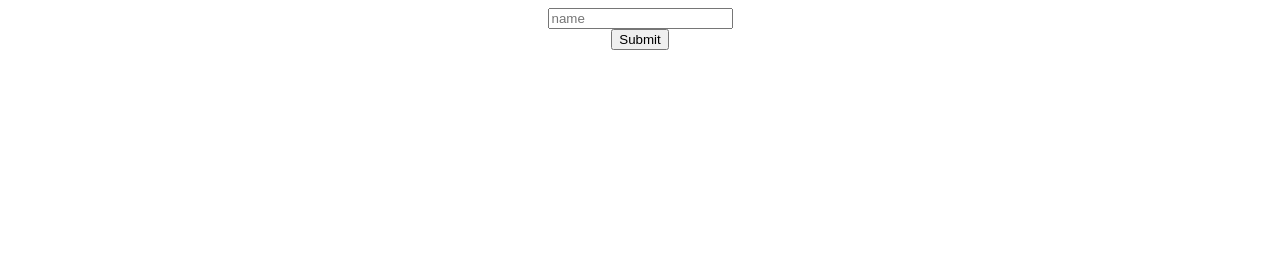
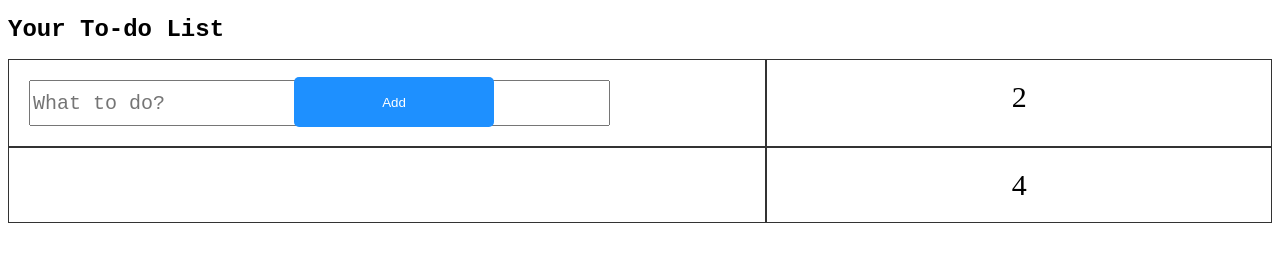
Before and after one commit to anasrul03/html-css-class, a plain HTML site: page html-css/index.html in a window 1280 px wide. Drawn offline with Linux system fonts and the light colour scheme.

Commit message:
Update for To Do List assignment

```diff
--- a/html-css/index.css
+++ b/html-css/index.css
@@ -1,10 +1,49 @@
-.form {
-  /* margin-top: 0%; */
-  width: 100%;
-  height: 100%;
-  align-items: center;
-  display: flex;
-  justify-content: center;
+h1 {
+  font-family: "Courier New", Courier, monospace;
+  font-weight: bold;
+  font-size: 1.5em;
+}
 
-  flex-direction: column;
+.grid-container {
+  position: relative;
+  display: grid;
+  border: 1px;
+  background-color: azures;
+  grid-template-columns: 60% 40%;
 }
+
+.grid-item {
+  background-color: rgba(255, 255, 255, 0.8);
+  border: 1px solid rgba(0, 0, 0, 0.8);
+  padding: 20px;
+  font-size: 30px;
+  text-align: center;
+}
+
+#inputText {
+  font-family: "Courier New", Courier, monospace;
+  font-weight: regular;
+  font-size: 20px;
+  display: block;
+  width: 80%;
+  overflow: scroll;
+  resize: both;
+  min-height: 40px;
+  line-height: 20px;
+}
+
+button {
+  position: absolute;
+  top: 0;
+  border-radius: 5px;
+  right: 780px;
+  z-index: 2;
+  border: none;
+  top: 18px;
+  height: 50px;
+  width: 200px;
+  cursor: pointer;
+  color: white;
+  background-color: #1e90ff;
+  transform: translateX(2px);
+}
--- a/html-css/index.html
+++ b/html-css/index.html
@@ -5,15 +5,27 @@
     <meta http-equiv="X-UA-Compatible" content="IE=edge" />
 
     <meta name="viewport" content="width=device-width, initial-scale=1.0" />
+    <script
+      src="https://kit.fontawesome.com/49c37c2552.js"
+      crossorigin="anonymous"
+    ></script>
     <link rel="stylesheet" href="index.css" />
     <title>Document</title>
   </head>
   <body>
-    <div class="form">
-      <input type="text" placeholder="name" id="nameText" />
-      <button onclick="buttonClick()">Submit</button>
-      <div id="render_element"></div>
+    <h1>Your To-do List</h1>
+    <div class="grid-container">
+      <div class="grid-item">
+        <!-- <label for=""> Insert your to-do list here</label> -->
+        <input type="text" id="inputText" placeholder="What to do?" />
+        <button onclick="buttonClick()">Add</button>
+      </div>
+      <div class="grid-item">2</div>
+      <div class="grid-item"><div id="render_element"></div></div>
+      <div class="grid-item">4</div>
     </div>
+
+    <!-- <div id="demo"></div> -->
   </body>
   <script src="index.js"></script>
 </html>
--- a/html-css/index.js
+++ b/html-css/index.js
@@ -4,33 +4,32 @@ console.log("javascript is connected!");
 
 // console.log("buttonClickisRun");
 // };
-let array = ['test'];
-let renderElement = document.getElementById('render_element');
+let todoList = [];
+let renderElement = document.getElementById("render_element");
 
-
-function buttonClick(){
-
-    const input = document.getElementById('nameText').value;
+function buttonClick() {
+  const input = document.getElementById("inputText").value;
   // b = input.value;
   console.log("ButtonisCLICK!");
   console.log(input);
-    array.push(input);
-    console.log(array);
-
+  todoList.push(input);
+  console.log(todoList);
 
   //render elements
-    var divElemnt = document.createElement('div');
-    var valueElement = document.createElement('span');
+  var valueElement = document.createElement("span");
   valueElement.innerText = input;
+  renderElement.appendChild(valueElement);
   console.log(valueElement);
-    renderElement.appendChild(valueElement);
 
-
-
-    var list = document.getElementById('render_element');
-    list.appendChild(divElemnt);
+  var divElemnt = document.createElement("div");
+  var displayList = document.getElementById("render_element");
+  displayList.appendChild(divElemnt);
 }
 
+function myFunction() {
+  var x = document.getElementById("inputText").value;
+  document.getElementById("demo").innerHTML = x;
+}
 // const lalaa = () =>{
 
 //     const input = document.getElementById('nameText').value;
```
Also changed, not shown: html-css/example-Javascript.html (added, +30 -0 lines). Lines whose indentation alone changed are shown as unchanged.
